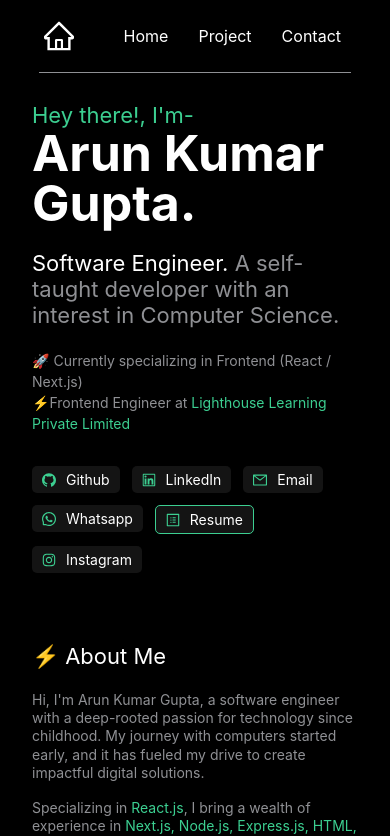
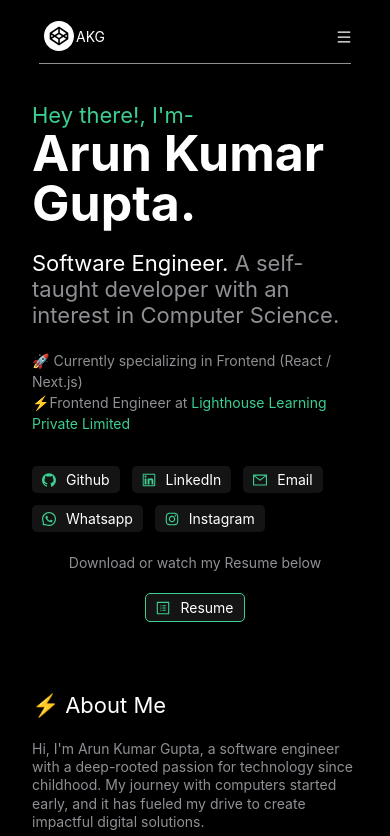
Before and after one commit to arungupta3810/My_Portfolio, a React (Create React App) app: page / in a window 390 px wide. Shown: the top 836 px of the page. Built offline with nearby package versions, Linux system fonts and the light colour scheme.

Commit message:
header responsiveness done

```diff
--- a/public/index.html
+++ b/public/index.html
@@ -23,7 +23,8 @@
       work correctly both with client-side routing and a non-root public URL.
       Learn how to configure a non-root public URL by running `npm run build`.
     -->
-    <title>Arun Kumar Gupta - Software Engineer</title>
+    <title>Arun Kumar Gupta | Software Engineer & React Specialist</title>
+    <meta name="description" content='Arun Kumar Gupta is a software engineer specializing in React, Next.js, Node.js, and Spring Boot, with experience in building scalable and efficient web applications.' />
   </head>
   <body>
     <noscript>You need to enable JavaScript to run this app.</noscript>
--- a/src/Components/Details/index.jsx
+++ b/src/Components/Details/index.jsx
@@ -15,12 +15,20 @@ const Details = () => {
             <br />
             <span>⚡Frontend Engineer at <span onClick={()=>window.open("https://www.lighthouse-learning.com/")}>Lighthouse Learning Private Limited</span></span>
             <div className='contact-details'>
-                {contactMedia?.map((media) =>
+                {contactMedia?.filter(e=>!(e?.highlight))?.map((media) =>
                     <a key={media?.id} href={media?.url} target='_blank'><div className={`${media?.highlight && 'highlight'} contact-media ${themeDecider()}`}>
                         <span>{media?.icon}{' '}{media?.name}</span>
                     </div>
             </a>)}
-            </div>
+            <span className='resume-block'>Download or watch my Resume below
+                  {contactMedia?.filter(e=>(e?.highlight))?.map((media) =>
+                  <a key={media?.id} href={media?.url} target='_blank'>
+                    <div className={`${media?.highlight && 'highlight'} contact-media ${themeDecider()}`}>
+                        <span>{media?.icon}{' '}{media?.name}</span>
+                    </div>
+                </a>)}
+                </span>
+                </div>
         </div>
         </SlideUpWhenVisible>
     )
--- a/src/Components/Details/style.scss
+++ b/src/Components/Details/style.scss
@@ -24,6 +24,7 @@
         line-height: 1.5;
         color: var(--dark-theme-gray);
         span {
+            cursor: pointer;
             color: var(--dark-theme-green);
         }
     }
@@ -69,5 +70,17 @@
             border: 0.25px solid var(--dark-theme-green);
         }
     }
+    .resume-block{
+        padding-top: 0.5rem;
+        text-align: center;
+        width: 50%;
+        gap: 20px;
+        display: flex;
+    flex-direction: column;
+    align-items: center;
+    @media screen and (max-width:767px) {
+        width: 100%;
+    }
     }
 }
+}
--- a/src/Components/Header/index.jsx
+++ b/src/Components/Header/index.jsx
@@ -1,11 +1,13 @@
-import React from 'react'
+import React, { useState } from 'react'
 import "./style.scss"
 import { themeDecider } from '../CommonHelper'
-import { HomeOutlined } from '@ant-design/icons'
+import { HomeOutlined, CodepenCircleOutlined, CloseOutlined, MenuOutlined } from '@ant-design/icons'
 import { route } from '../../routing'
+import { ReactComponent as Logo } from '../../Assets/Images/logo.svg'
 
 const Header = () => {
-
+    const isMobile =  window.innerWidth <= 768;
+    const [ isVisible,setIsVisible ] = useState(!isMobile)
     const getNavLink = () => {
         return route?.map((link)=>
             <div key={link?.id} className="nav-link" onClick={()=>window.location.href=link?.path}>
@@ -18,11 +20,13 @@ const Header = () => {
     <div className={`header ${themeDecider()}`}>
         <div className="header-wrapper">
         <div className="logo-wrapper">
-        <HomeOutlined style={{fontSize:30}} onClick={()=>window.location.href='/'}/>
+            <CodepenCircleOutlined style={{fontSize:30}} onClick={()=>window.location.href='/'}/>
+            <span>AKG</span>
         </div>
-        <div className="header-right">
+        {(isMobile && isVisible) ? <CloseOutlined  className='cross' onClick={()=>setIsVisible(!isVisible)}/> : (isMobile) ? <MenuOutlined className='menu' onClick={()=>setIsVisible(!isVisible)} /> : null }
+        { (isVisible ) && <div className="header-right">
             {getNavLink()}
-        </div>
+        </div>}
         </div>
     </div>
   )
--- a/src/Components/Header/style.scss
+++ b/src/Components/Header/style.scss
@@ -12,9 +12,18 @@
     width: 80%;
     margin: auto;
     border-bottom: 0.25px solid var(--dark-theme-gray);
+    @media screen and (max-width:767px) {
+        display: block;
+        border-bottom: none;
+    }
     .header-right{
         display: inline-flex;
         gap: 10px;
+        @media screen and (max-width:767px) {
+            flex-direction: column;
+                width: 100%;
+                padding-top: 1rem;
+        }
         .nav-link{
             padding: 5px 10px;
             cursor: pointer;
@@ -23,9 +32,24 @@
         }
     }
     }
+    .cross{
+        position: absolute;
+        right: 10%;
+        top: 16%;
+    }
+    .menu{
+        position: absolute;
+        right: 10%;
+        top: 38%;
+    }
     .logo-wrapper{
+        display: flex;
+        gap: 2px;
+        align-items: center;
         padding: 5px;
-        span{
+        @media screen and (max-width:767px) {
+        border-bottom: 0.25px solid var(--dark-theme-gray);
+        padding-bottom: 0.75rem;
         }
     }
 }
```
Also changed, not shown: src/Assets/Images/logo.svg (added).
